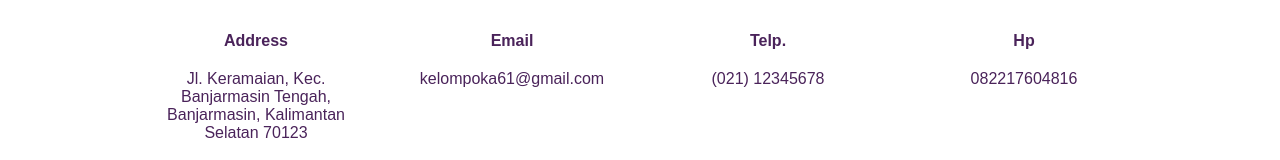
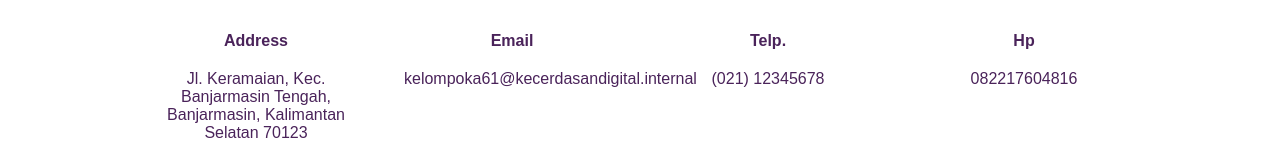
Before and after one commit to rizkisahad/rizkisahad.github.io, a plain HTML site: page a61/contact.html in a window 1280 px wide. Shown: the part 359-519 px from the top of the page. Drawn offline with nearby package versions, Linux system fonts and the light colour scheme; grey boxes are pictures that could not be loaded.

Commit message:
Update contact.html

```diff
--- a/a61/contact.html
+++ b/a61/contact.html
@@ -54,7 +54,7 @@
 				</div>
 				<div class="col-4">
 					<h4>Email</h4>
-					<p>kelompoka61@gmail.com</p>
+					<p>kelompoka61@kecerdasandigital.internal</p>
 				</div>
 				<div class="col-4">
 					<h4>Telp.</h4>
```
